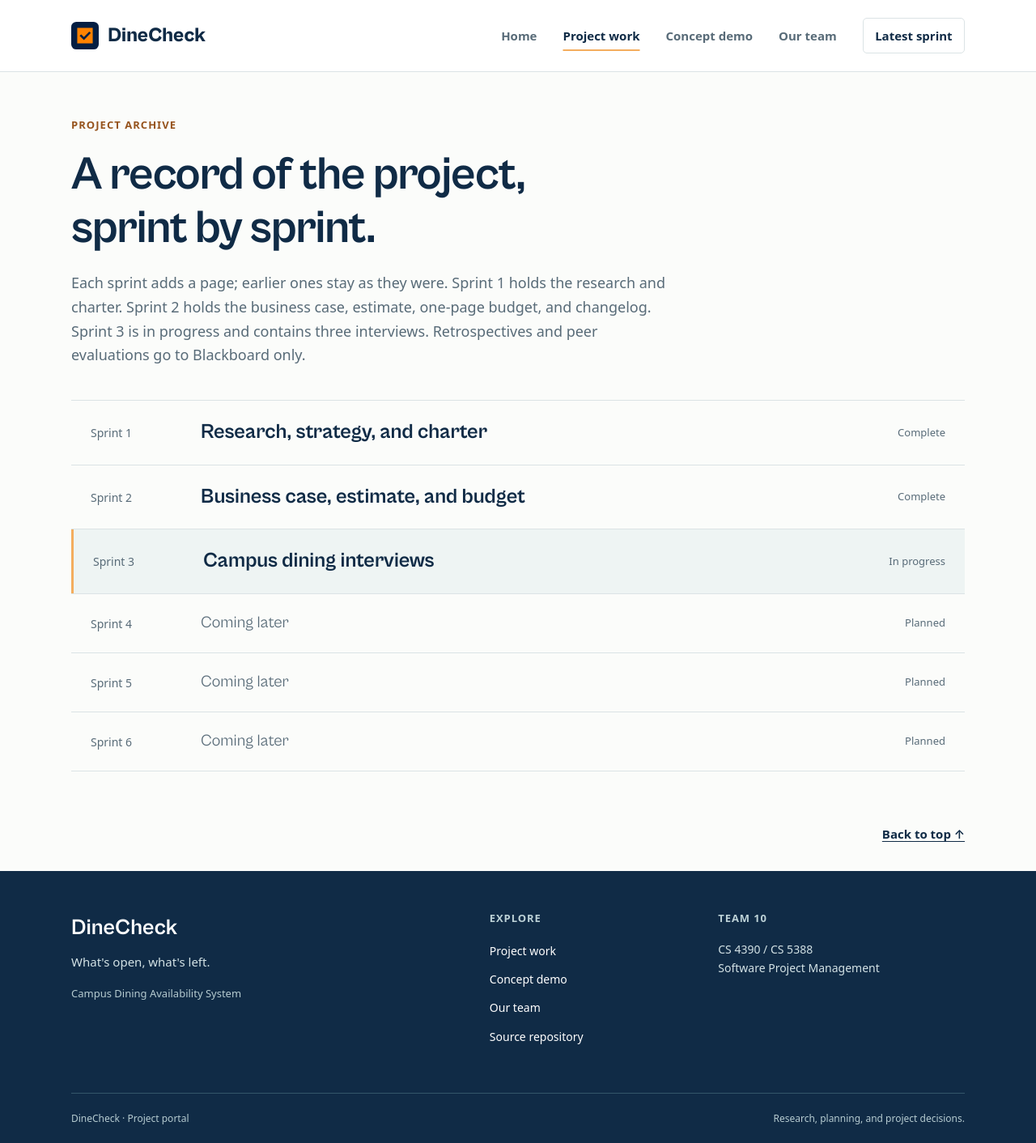
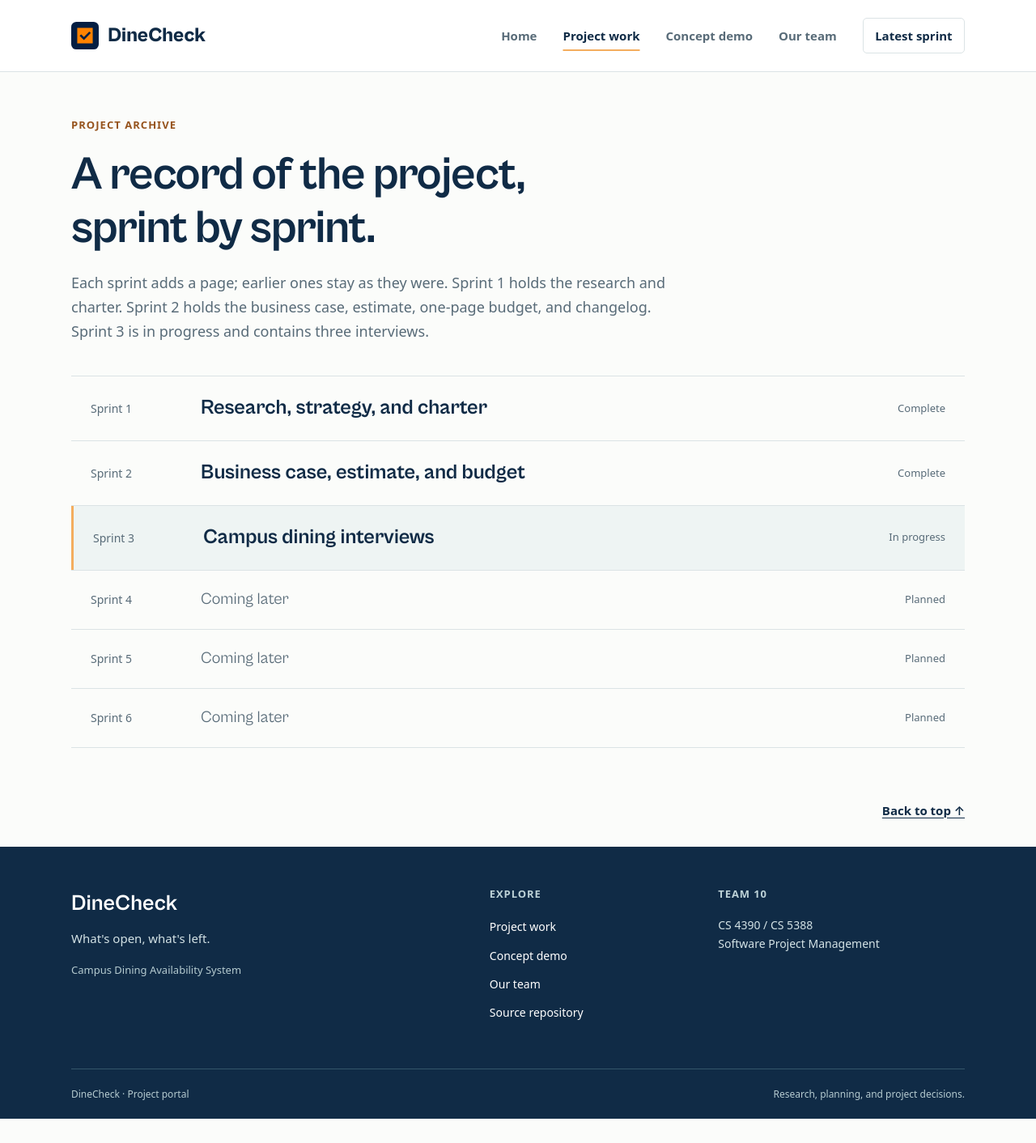
Before and after one commit to dlozan62/dlozan62.github.io, a Jekyll site: the page built from sprints.html, in a window 1280 px wide. Shown: the whole page at 81% size. Built offline with Jekyll 4.4.1, drawn with Linux system fonts in a browser that asks for light colours; after the commit the page ends 1382 px from its top, so only the background shows below that.

Commit message:
deleted chat words

```diff
--- a/DineCheck-Sprint3-Update/sprints.html
+++ b/DineCheck-Sprint3-Update/sprints.html
@@ -11,7 +11,7 @@ permalink: /sprints/
   <p>
     Each sprint adds a page; earlier ones stay as they were. Sprint 1 holds the
     research and charter. Sprint 2 holds the business case, estimate, one-page budget, and
-    changelog. Sprint 3 is in progress and contains threeinterviews. Retrospectives and peer evaluations go to Blackboard only.
+    changelog. Sprint 3 is in progress and contains threeinterviews.
   </p>
 </header>
 
--- a/sprints.html
+++ b/sprints.html
@@ -11,7 +11,7 @@ permalink: /sprints/
   <p>
     Each sprint adds a page; earlier ones stay as they were. Sprint 1 holds the
     research and charter. Sprint 2 holds the business case, estimate, one-page budget, and
-    changelog. Sprint 3 is in progress and contains three interviews. Retrospectives and peer evaluations go to Blackboard only.
+    changelog. Sprint 3 is in progress and contains three interviews.
   </p>
 </header>
 
```
